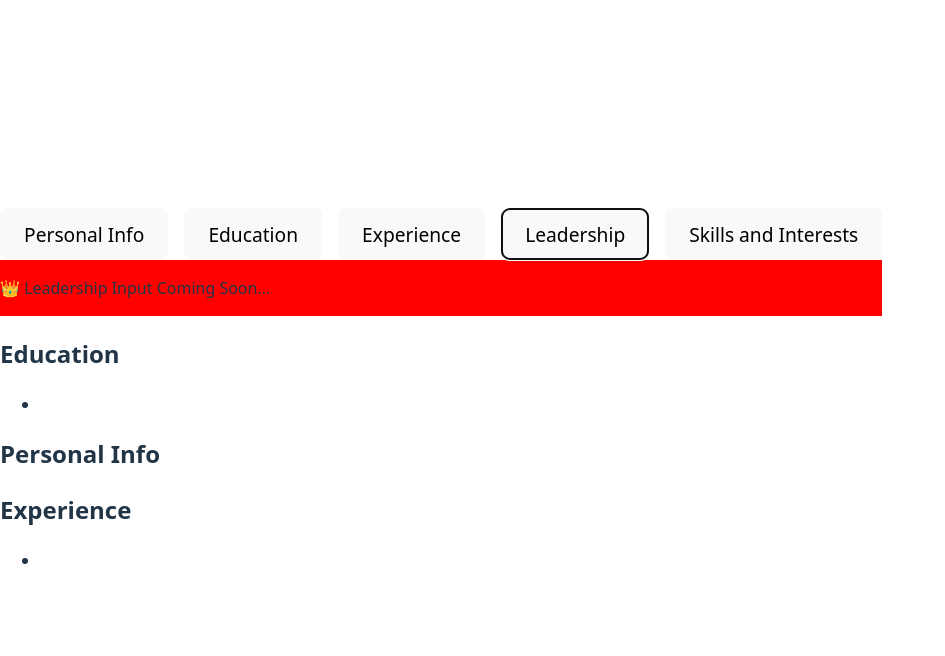
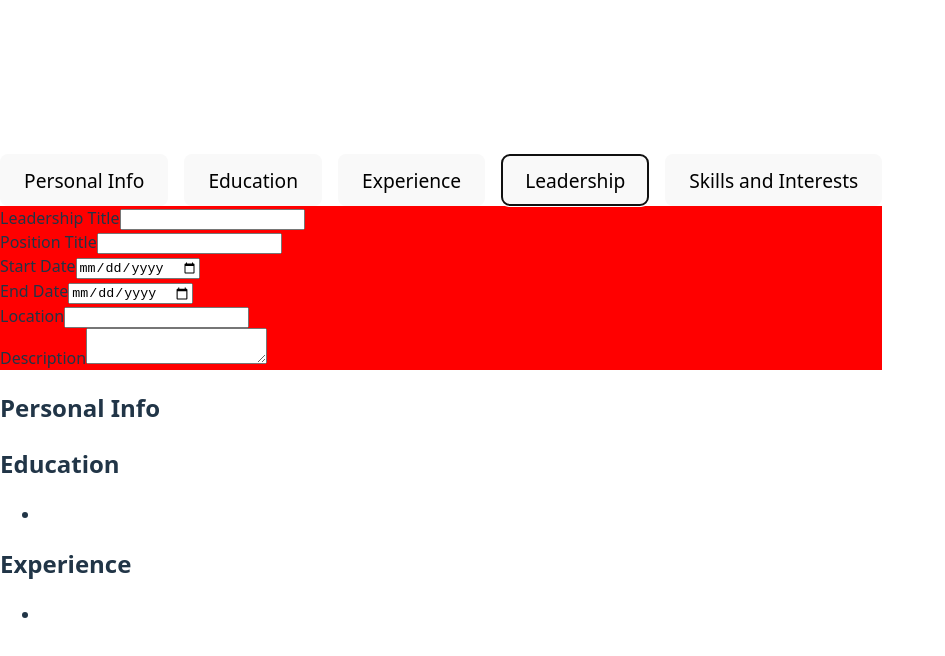
Before and after one commit to angelycontrerasr/CV-Maker, a React (Vite) app: page / in a window 1280 px wide. Both pictures are taken after a click on the button "Leadership". Shown: the top 656 px of the page, without its empty margins (0-945 px from the left). Built offline with nearby package versions, Linux system fonts and the light colour scheme.

Commit message:
made the LeadershipInput

```diff
--- a/src/App.jsx
+++ b/src/App.jsx
@@ -2,13 +2,14 @@ import {use, useState} from 'react';
 
 import './App.css';
 import WorkInput from "./components/WorkInput.jsx";
-import OptionsMenu from "./components/optionMenu.jsx";
+import OptionsMenu from "./components/OptionMenu.jsx";
 import { EducationInput } from "./components/EducationInput.jsx";
 import PersonalInfoInput from "./components/PersonalInfoInput.jsx"
 import DisplayEducationInput from "./components/DisplayEducationInput.jsx";
 import NewEducationButton from "./components/NewEducationButton.jsx";
 import DisplayPersonalInfoInput from "./components/DisplayPersonalInfoInput.jsx";
-import DisplayWorkInput from "./components/workInfoDisplay.jsx";
+import DisplayWorkInput from "./components/WorkInfoDisplay.jsx";
+import LeadershipInput from "./components/LeadershipInput.jsx";
 const options = [
     { id: 0, name: 'Personal Info' },
     { id: 1, name: 'Education' },
@@ -50,7 +51,17 @@ export default function App() {
     ]);
     const [selectedId] = useState(1);
     const [selectedCategory, setSelectedCategory] = useState(options[0]); // 👈
-
+    const [userLeadership, setUserLeadership] = useState([
+        {
+            id: 1,
+            leadershipName: '',
+            title: '',
+            startDate: '',
+            endDate: '',
+            location: '',
+            desc: '',
+        }
+    ]);
     return (
         <div>
             <OptionsMenu
@@ -92,16 +103,18 @@ export default function App() {
             </div>
 
                 {selectedCategory.name === 'Leadership' && (
-                    <p className="text-center">👑 Leadership Input Coming Soon...</p>
+                    <LeadershipInput
+                    userLeadership={userLeadership}
+                    setUserLeadership={setUserLeadership}
+                    id={selectedId}/>
             )}
 
             {selectedCategory.name === 'Skills and Interests' && (
                 <p className="text-center">🎯 Skills and Interests Coming Soon...</p>
             )}
             </div>
-
+            <DisplayPersonalInfoInput personalInfo={userPersonalInfo[0]} />
             <DisplayEducationInput education={userEducation} />
-            <DisplayPersonalInfoInput personalInfo={userPersonalInfo[0]} />
             <DisplayWorkInput works={userWork} />
             </div>
     );
--- /dev/null
+++ b/src/components/LeadershipInput.jsx
@@ -0,0 +1,23 @@
+import { DynamicFormSection } from './DynamicFormSection';
+
+const leadershipFields = [
+    { label: 'Leadership Title', name: 'leadershipName', type: 'text' },
+    { label: 'Position Title', name: 'title', type: 'text' }, // Corregí el tipo de 'email' a 'text'
+    { label: 'Start Date', name: 'startDate', type: 'date' },
+    { label: 'End Date', name: 'endDate', type: 'date' },
+    { label: 'Location', name: 'location', type: 'text' },
+    { label: 'Description', name: 'desc', type: 'textarea' },
+];
+
+export default function LeadershipInput({ userLeadership, setUserLeadership, id }) {
+    return (
+        <div>
+            <DynamicFormSection
+                items={userLeadership}
+                setItems={setUserLeadership}
+                id={id}
+                fields={leadershipFields}
+            />
+        </div>
+    );
+}
```
Also changed, not shown: src/components/OptionMenu.jsx (renamed from src/components/optionMenu.jsx), src/components/WorkInfoDisplay.jsx (renamed from src/components/workInfoDisplay.jsx).
